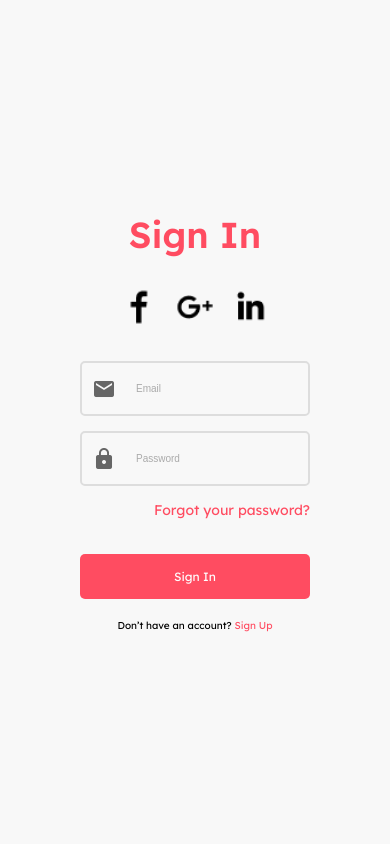
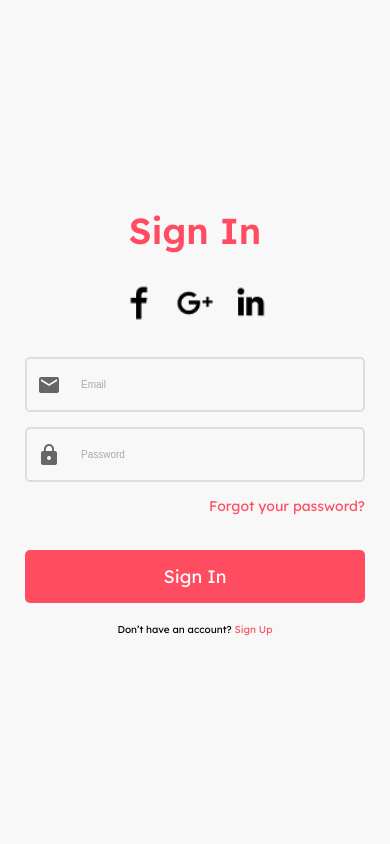
Before and after one commit to Z3R0codeX/Z3R0codeX.github.io, a PHP site: page /sign.html in a window 390 px wide. Run offline with PHP 8.4, Linux system fonts and the light colour scheme.

Commit message:
☆*: .｡. o(≧▽≦)o .｡.:*☆

```diff
--- a/css/mediaQuerys.css
+++ b/css/mediaQuerys.css
@@ -109,10 +109,12 @@
 
     .signup-form{
         width: 100%;
+        padding: 25px;
     }
 
     .sign-in-section{
         width: 100%;
+        padding: 25px;
     }
 
     sign-in-section h2 {
@@ -131,9 +133,6 @@
         font-size: 1spx;
     }
 
-    .btn {
-        font-size: 12px;
-    }
 
     p {
         margin-top: 20px;
```
